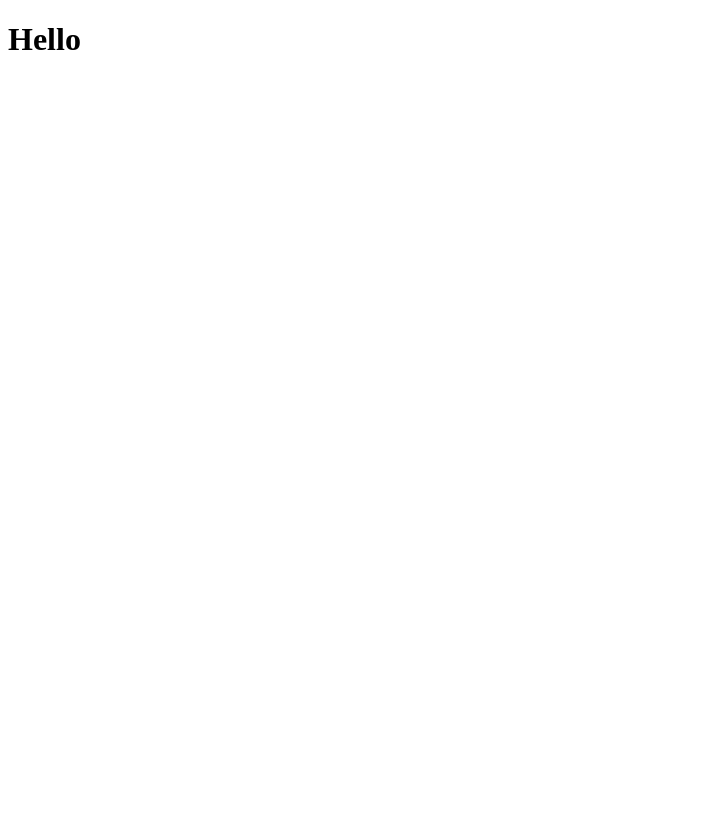
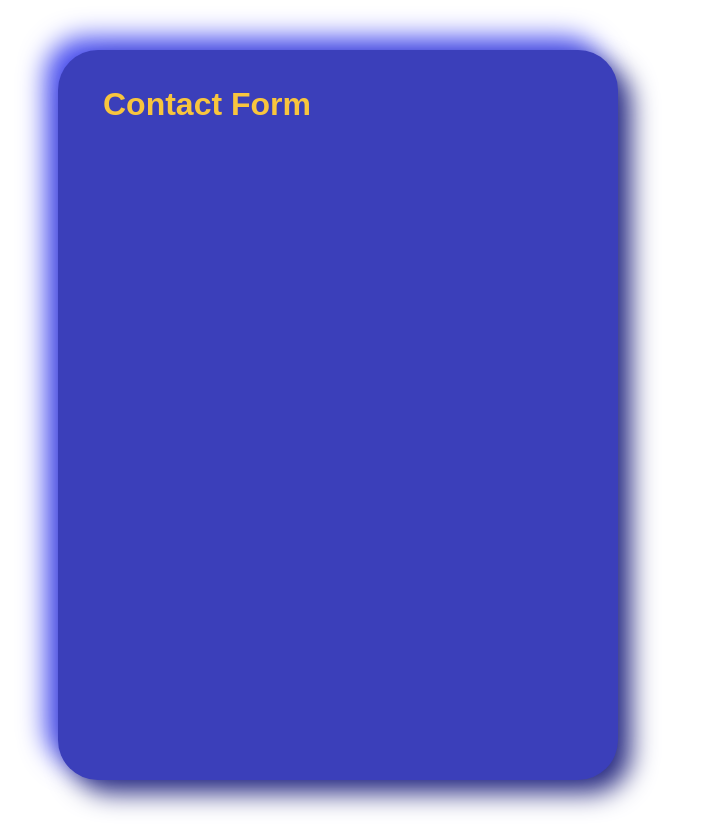
Before and after one commit to eksilva/JUCCodingProject, a React app: page / in a window 1280 px wide. Shown: the whole page, without its empty margins (0-705 px from the left). Before the commit the page ends 800 px from the top, so only its background shows below. Built offline with nearby package versions, Linux system fonts and the light colour scheme; the HTML template or start-up script is replaced by a standard one.

Commit message:
basic styling added

```diff
--- a/react-client/src/index.jsx
+++ b/react-client/src/index.jsx
@@ -16,11 +16,28 @@ class App extends React.Component {
 
   render() {
     return(
-      <div>
-        <h1>Hello</h1>
-      </div>
+      <Layer1>
+        <H1>Contact Form</H1>
+      </Layer1>
     )
   }
+
 }
 
+const Layer1 = styled.div`
+padding: 15px;
+padding-left: 45px;
+margin: 50px;
+height: 700px;
+width: 500px;
+border-radius: 40px;
+background: #3b3fba;
+box-shadow:  13px 13px 26px #292c82,
+             -13px -13px 26px #4d52f2;
+`;
+
+const H1 = styled.h1`
+  font-family: 'Ubuntu', sans-serif;
+  color: #f8c53e;
+`;
 ReactDOM.render(<App />, document.getElementById('App'));
```
Also changed, not shown: 3 other files (tests, documents, lock files or other folders).
